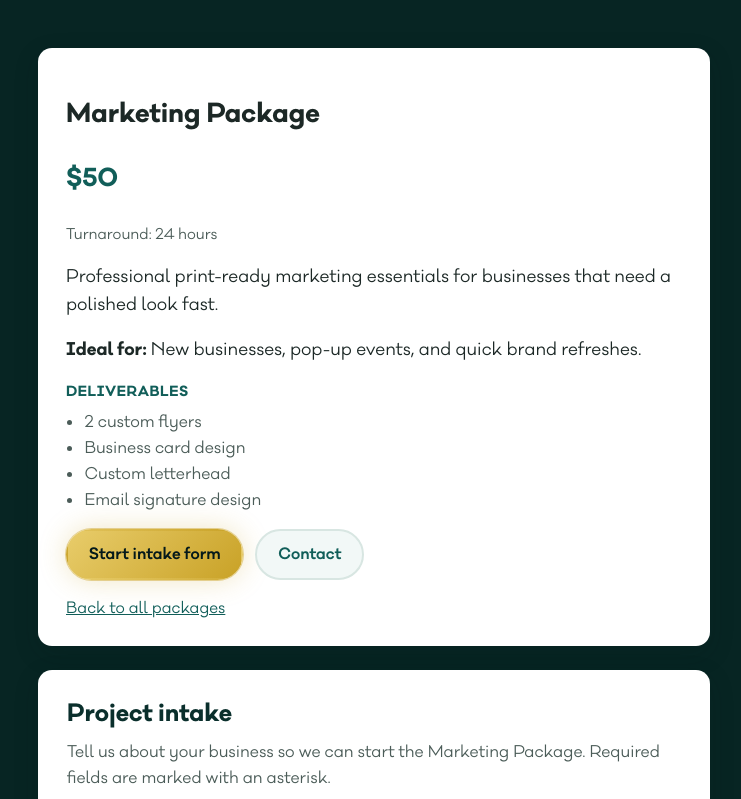
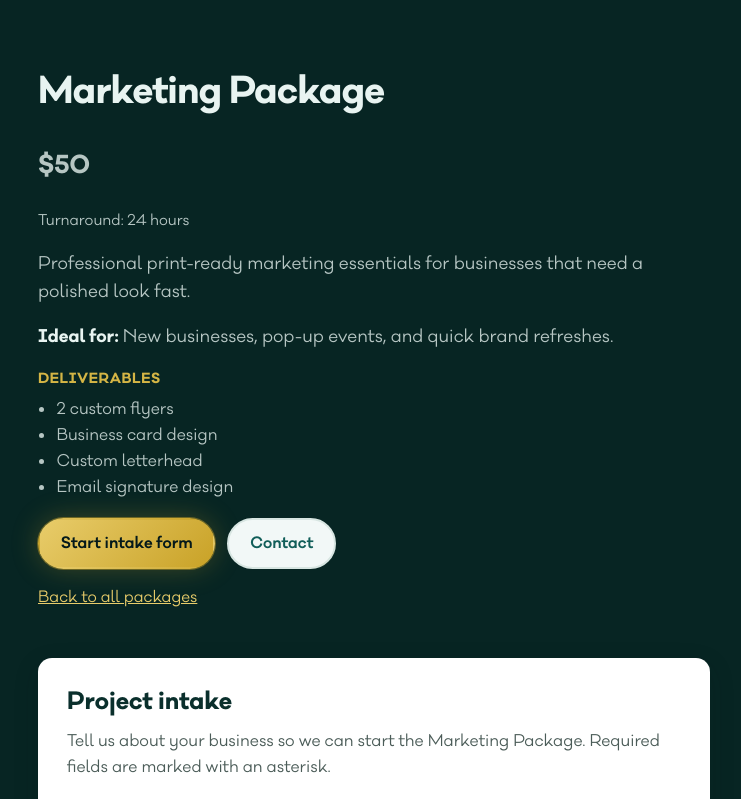
Before and after one commit to imcdon/webstar, a PHP site: page /package.php?slug=marketing in a window 1280 px wide. Shown: the part 65-864 px from the top of the page, without its empty margins (266-1007 px from the left). Run offline with PHP 8.4, Linux system fonts and the light colour scheme.

Commit message:
Restyle package details on night background above intake card.
Package info uses the green section look again; intake stays a separate white panel. Both remain non-sticky.

Co-authored-by: Cursor <cursoragent@cursor.com>

```diff
--- a/library/styles.css
+++ b/library/styles.css
@@ -660,25 +660,48 @@ main {
     position: static;
     max-width: var(--prose);
     margin: 0 auto 1.5rem;
-    padding: 1.5rem clamp(1rem, 3vw, 1.75rem);
-    background: var(--panel);
-    color: var(--ink);
-    border-radius: var(--radius);
-    box-shadow: var(--shadow-soft);
+    padding: 0.25rem 0 1.5rem;
+    background: transparent;
+    color: var(--ink-on-dark);
+    border-radius: 0;
+    box-shadow: none;
 }
 
 .package-page__header--featured {
-    box-shadow: var(--shadow-glow);
+    box-shadow: none;
+}
+
+.package-page__header h1 {
+    margin: 0.65rem 0 0.35rem;
+    font-size: clamp(1.75rem, 3.5vw, 2.25rem);
+    font-weight: 700;
+    letter-spacing: -0.02em;
+    color: var(--ink-on-dark);
 }
 
 .package-page__header a:not(.home-section__btn) {
-    color: var(--teal-800);
+    color: var(--gold-300);
+}
+
+.package-page__header a:not(.home-section__btn):hover,
+.package-page__header a:not(.home-section__btn):focus-visible {
+    color: var(--gold-400);
+}
+
+.package-page__header .package-card__meta,
+.package-page__header .package-card__list,
+.package-page__header p {
+    color: var(--ink-on-dark-muted);
+}
+
+.package-page__header strong {
+    color: var(--ink-on-dark);
 }
 
 .package-page__price {
     font-size: 1.5rem;
     font-weight: 700;
-    color: var(--teal-800);
+    color: var(--gold-300);
 }
 
 .package-page__compare {
@@ -692,7 +715,7 @@ main {
     font-weight: 700;
     letter-spacing: 0.04em;
     text-transform: uppercase;
-    color: var(--teal-800);
+    color: var(--gold-400);
 }
 
 .package-page__actions {
@@ -700,7 +723,7 @@ main {
     flex-wrap: wrap;
     gap: 0.75rem;
     justify-content: flex-start;
-    margin-top: 1rem;
+    margin-top: 1.15rem;
     text-align: left;
 }
 
```
